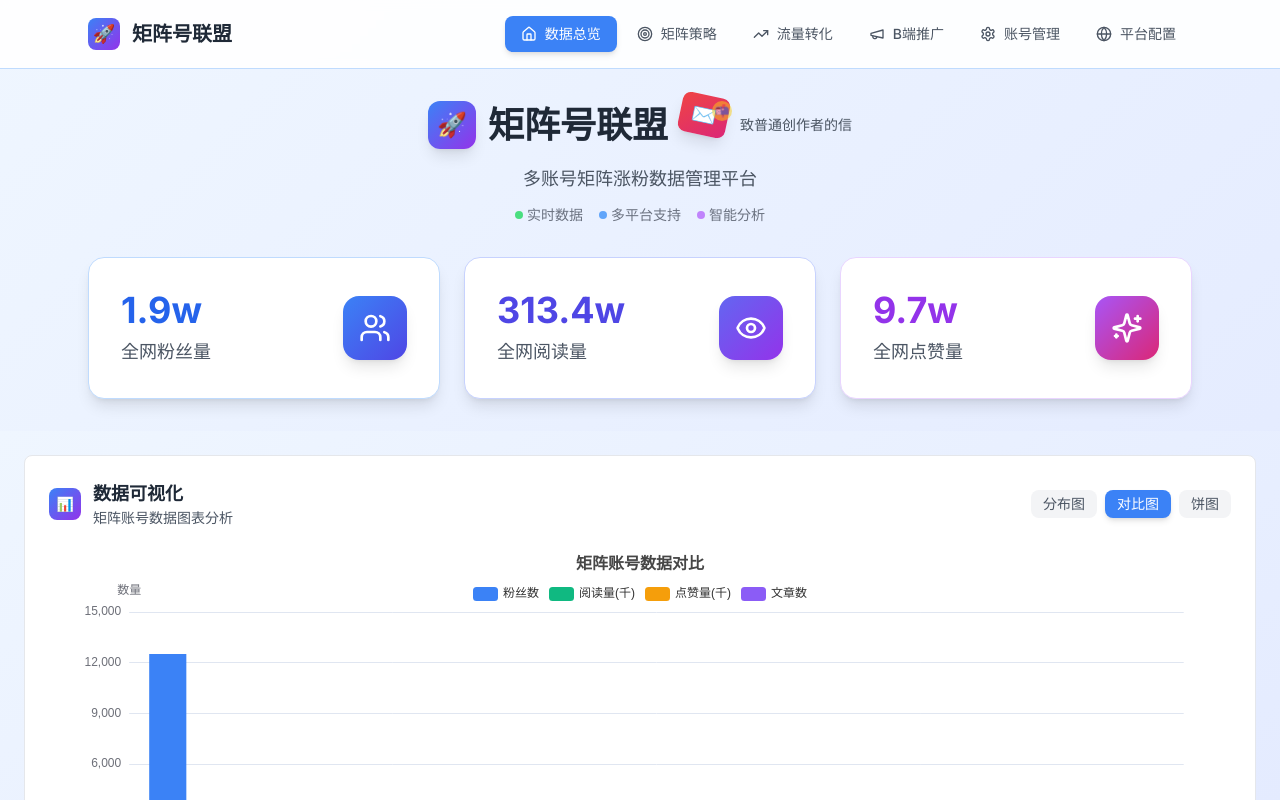
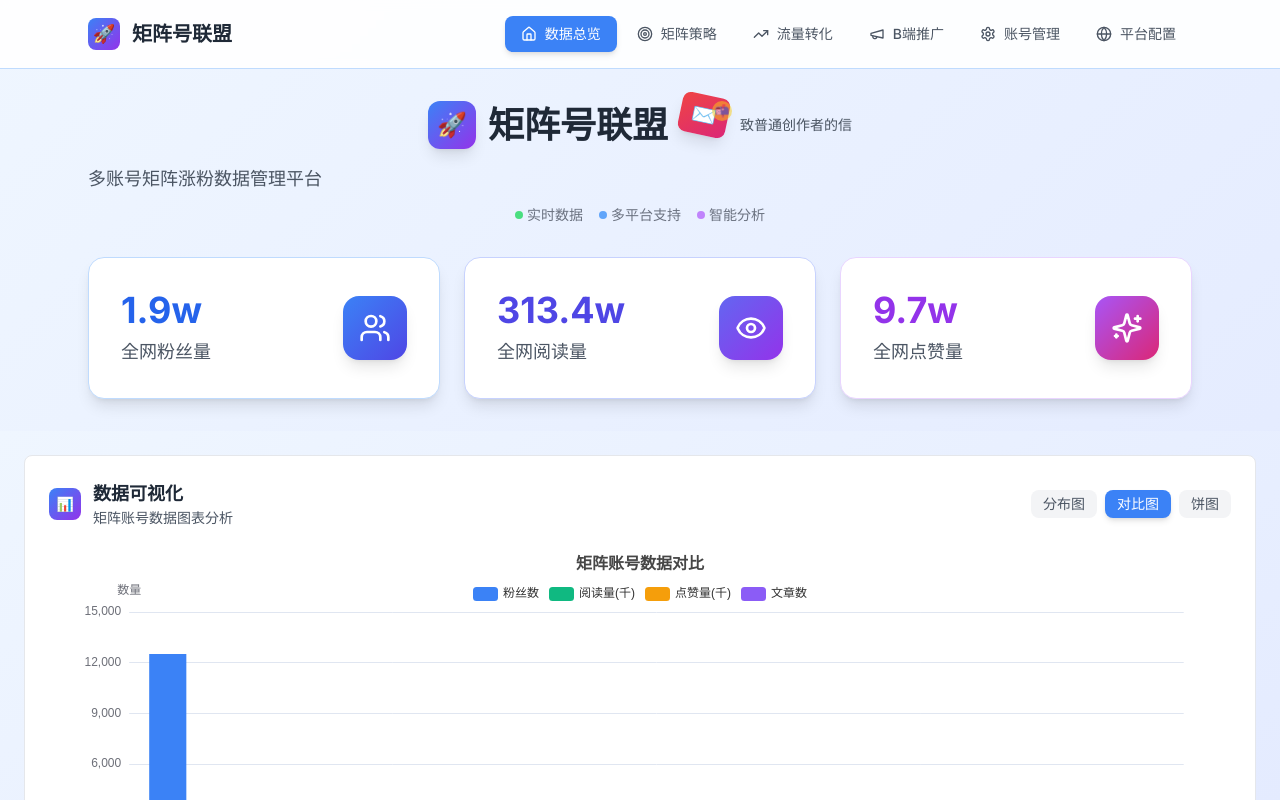
Before and after one commit to TUARAN/MatrixFans, a Vue app: page / in a window 1280 px wide. Shown: the top 800 px of the page. Built offline with nearby package versions, Linux system fonts and the light colour scheme.

Commit message:
feat: 优化信件弹窗样式和布局
- 修改格子信纸为纵向格子线，使用淡灰色(#f0f0f0)
- 调整标题布局：'矩阵号联盟'居中，信封紧随其后不居中
- 优化格子线样式，去除加粗效果，使用更淡的颜色
- 保持跳动动画和交互效果

```diff
--- a/src/App.vue
+++ b/src/App.vue
@@ -170,7 +170,7 @@ watch(globalStats, (val) => {
         <div class="relative overflow-hidden">
           <div class="relative z-10 max-w-6xl mx-auto px-6 py-8">
             <!-- 主标题 -->
-            <div class="text-center space-y-3 mb-8">
+            <div class="space-y-3 mb-8">
               <div class="flex items-center justify-center space-x-3 mb-4">
                 <div class="w-12 h-12 bg-gradient-to-br from-blue-500 to-purple-600 rounded-xl flex items-center justify-center shadow-lg">
                   <span class="text-2xl">🚀</span>
@@ -426,8 +426,8 @@ watch(globalStats, (val) => {
 
 /* 信件样式 */
 .letter-paper {
-  background: linear-gradient(transparent 0%, transparent 24px, #e5e5e5 25px, #e5e5e5 26px, transparent 27px, transparent 49px, #e5e5e5 50px, #e5e5e5 51px, transparent 52px);
-  background-size: 100% 50px;
+  background: linear-gradient(90deg, transparent 0%, transparent 24px, #f0f0f0 25px, #f0f0f0 26px, transparent 27px, transparent 49px, #f0f0f0 50px, #f0f0f0 51px, transparent 52px);
+  background-size: 50px 100%;
   border: 1px solid #d1d5db;
   min-height: 400px;
 }
```
